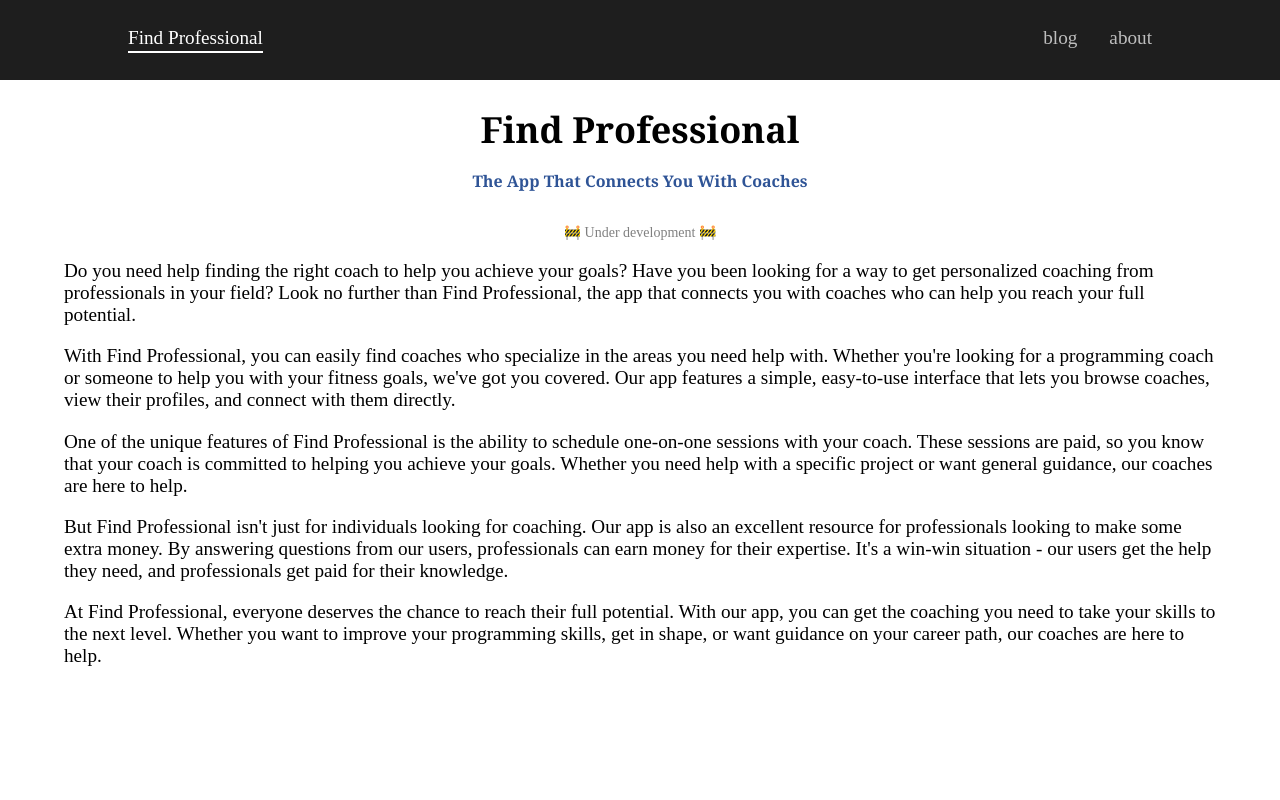
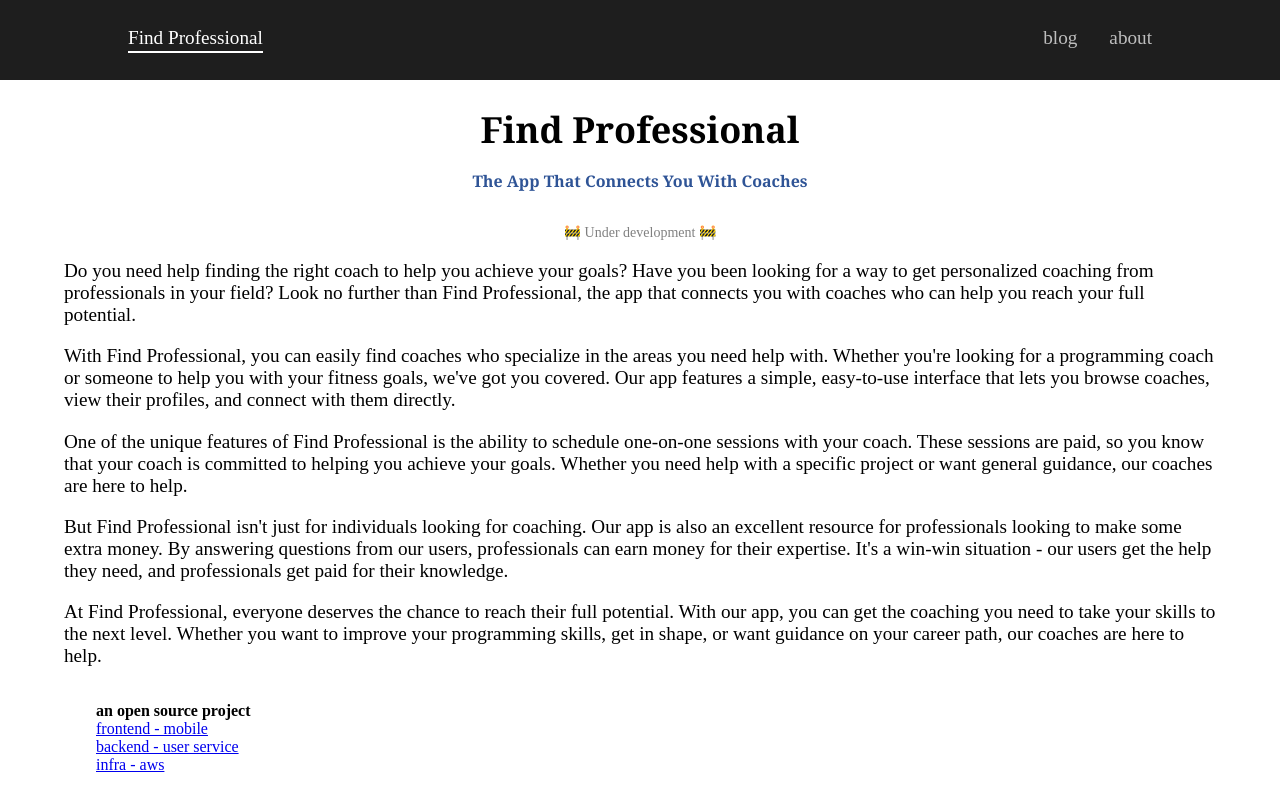
Before and after one commit to hulkdx/sabajafarzadeh.com, a React app: page /findprofessional in a window 1280 px wide. Built offline with nearby package versions, Linux system fonts and the light colour scheme.

Commit message:
Added source codes

```diff
--- a/src/components/pages/findprofessional/FindProfessionalPage.css
+++ b/src/components/pages/findprofessional/FindProfessionalPage.css
@@ -11,7 +11,6 @@
   padding-top: 1px;
   padding-left: 64px;
   padding-right: 64px;
-  flex: 1;
 }
 
 .header-introduction-title {
@@ -46,3 +45,19 @@
   color: gray;
   font-size: 14px;
 }
+
+.source {
+  display: flex;
+  flex-direction: column;
+  align-self: flex-start;
+  padding-left: 96px;
+  margin-top: 16px;
+}
+
+.source-title {
+  font-weight: bold;
+}
+
+.source-element {
+
+}
--- a/src/components/pages/findprofessional/FindProfessionalPage.jsx
+++ b/src/components/pages/findprofessional/FindProfessionalPage.jsx
@@ -23,6 +23,12 @@ function FindProfessionalPage() {
           </p>
         </div>
       </div>
+      <div className="source">
+        <div className="source-title">an open source project</div>
+        <a className="source-element" href="https://github.com/hulkdx/findprofessional-frontend-mobile">frontend - mobile</a>
+        <a className="source-element" href="https://github.com/hulkdx/findprofessional-backend-user">backend - user service</a>
+        <a className="source-element" href="https://github.com/hulkdx/findprofessional-infra">infra - aws</a>
+      </div>
     </div>
   );
 }
```
